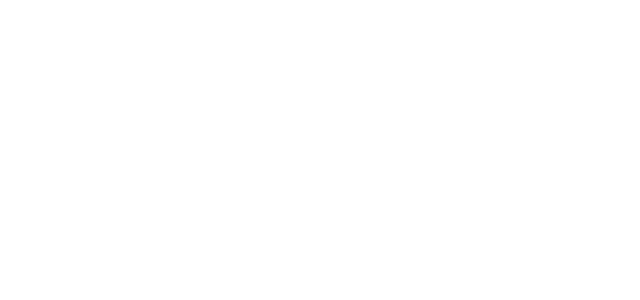
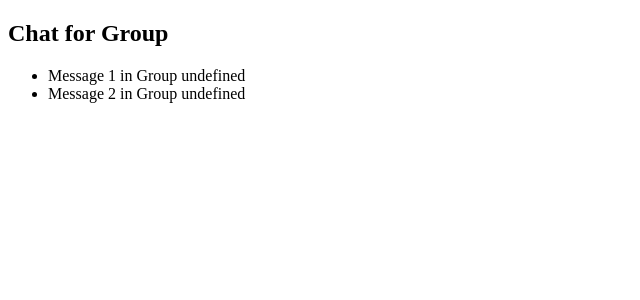
Before and after one commit to daniellopez1999/Enjoy-the-Throttle, a React (Create React App) app in the folder client/ett-client/: page /group/1 in a window 1280 px wide. Before the commit this address had no page. Shown: the top 300 px of the page, without its empty margins (0-640 px from the left). Built offline with nearby package versions, Linux system fonts and the light colour scheme.

Commit message:
sets a new chat for each groupName. should work with all groups

```diff
--- a/client/ett-client/src/App.js
+++ b/client/ett-client/src/App.js
@@ -7,6 +7,7 @@
 import CreateGroup from './CreateGroup';
 import JoinGroup from './JoinGroup';
 import ListOfGroups from './ListOfGroups';
+import GroupChat from './GroupChat';
 
 function App() {
 
@@ -21,6 +22,7 @@
           <Route path="/joinorcreategroup" element={<JoinOrCreateGroup />} />
           <Route path="/register" element={<Register />} />
           <Route path="/listofgroups" element={<ListOfGroups />} />
+          <Route path="/group/:groupName" element={<GroupChat />} />
         </Routes>
       </div>
     </Router>
--- /dev/null
+++ b/client/ett-client/src/GroupChat.jsx
@@ -0,0 +1,26 @@
+// Chat.js
+import React, { useState, useEffect } from 'react';
+
+const Chat = ({ groupId }) => {
+  const [messages, setMessages] = useState([]);
+
+  useEffect(() => {
+    // Lógica para cargar mensajes del grupo con el ID groupId
+    // Puedes hacer una llamada a la API, usar sockets, etc.
+    // Aquí, se usa un mensaje de ejemplo
+    setMessages([`Message 1 in Group ${groupId}`, `Message 2 in Group ${groupId}`]);
+  }, [groupId]);
+
+  return (
+    <div>
+      <h2>Chat for Group {groupId}</h2>
+      <ul>
+        {messages.map((message, index) => (
+          <li key={index}>{message}</li>
+        ))}
+      </ul>
+    </div>
+  );
+};
+
+export default Chat;
--- a/client/ett-client/src/ListOfGroups.jsx
+++ b/client/ett-client/src/ListOfGroups.jsx
@@ -10,6 +10,7 @@
   const [list, setList] = useState([]);
 
     const userID = localStorage.getItem('id')
+    const navigate = useNavigate();
 
   const getList = async (id) => {
     const URL = `${baseURL}${id}`
@@ -29,16 +30,24 @@
     getList(userID)
   }, [userID])
 
-const navigate = useNavigate();
+
+  const handleGroupClick = (groupName) => {
+    console.log('LLEGO DEL HANDLEGROUPCLICK. NOMBRE: ',groupName)
+    navigate(`/group/${groupName}`);
+  };
 
   return (
     <div>
       <h1>Lista de grupos</h1>
-          <div>
-            {list.map((group,index) => {
-              return <div key={index}>{group}</div>
-            })}
+      <div>
+        {list.map((group, index) => (
+          <div key={index}>
+            <button onClick={() => handleGroupClick(group)}>
+            {group}
+            </button>
           </div>
+        ))}
+      </div>
     </div>
   )
 }
```
